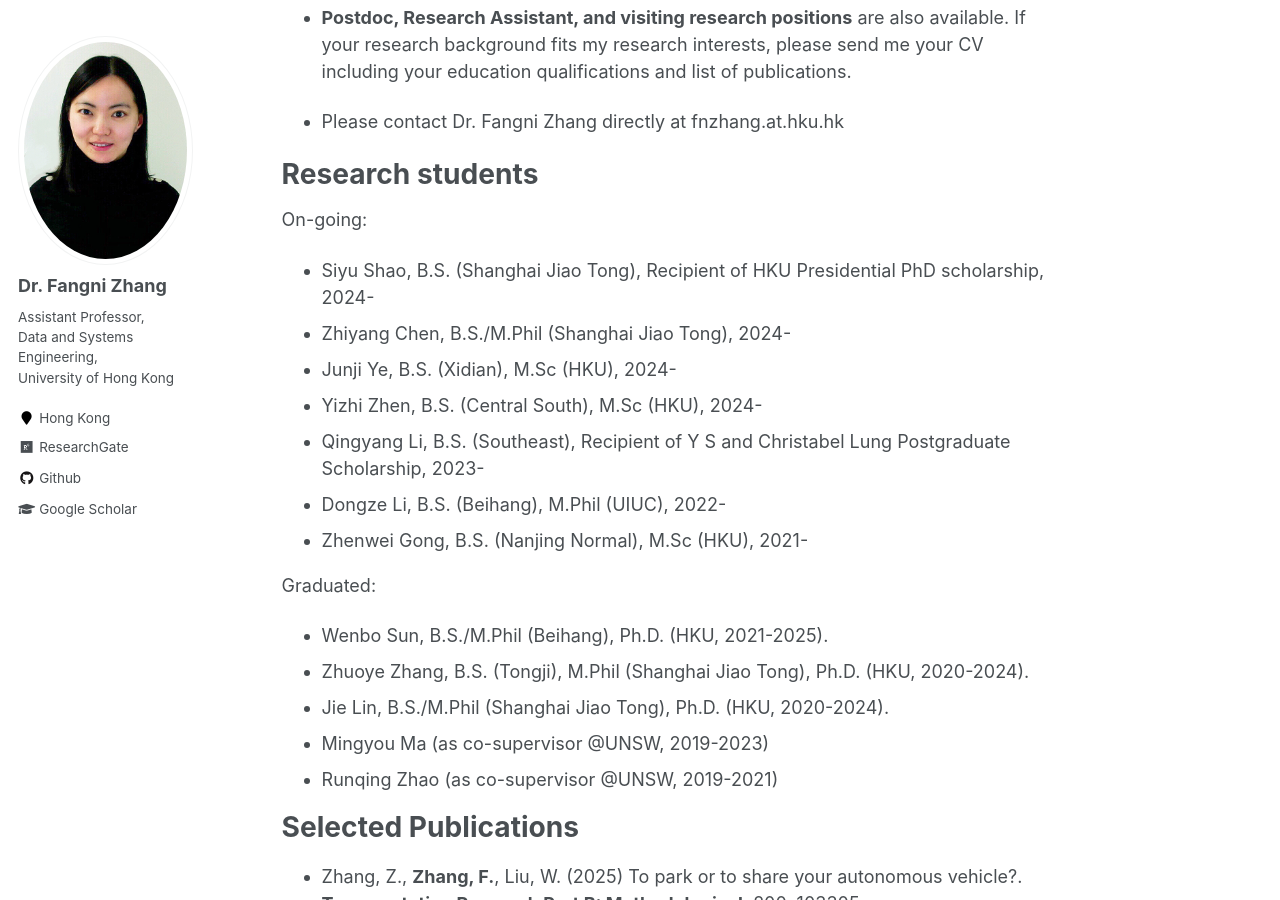
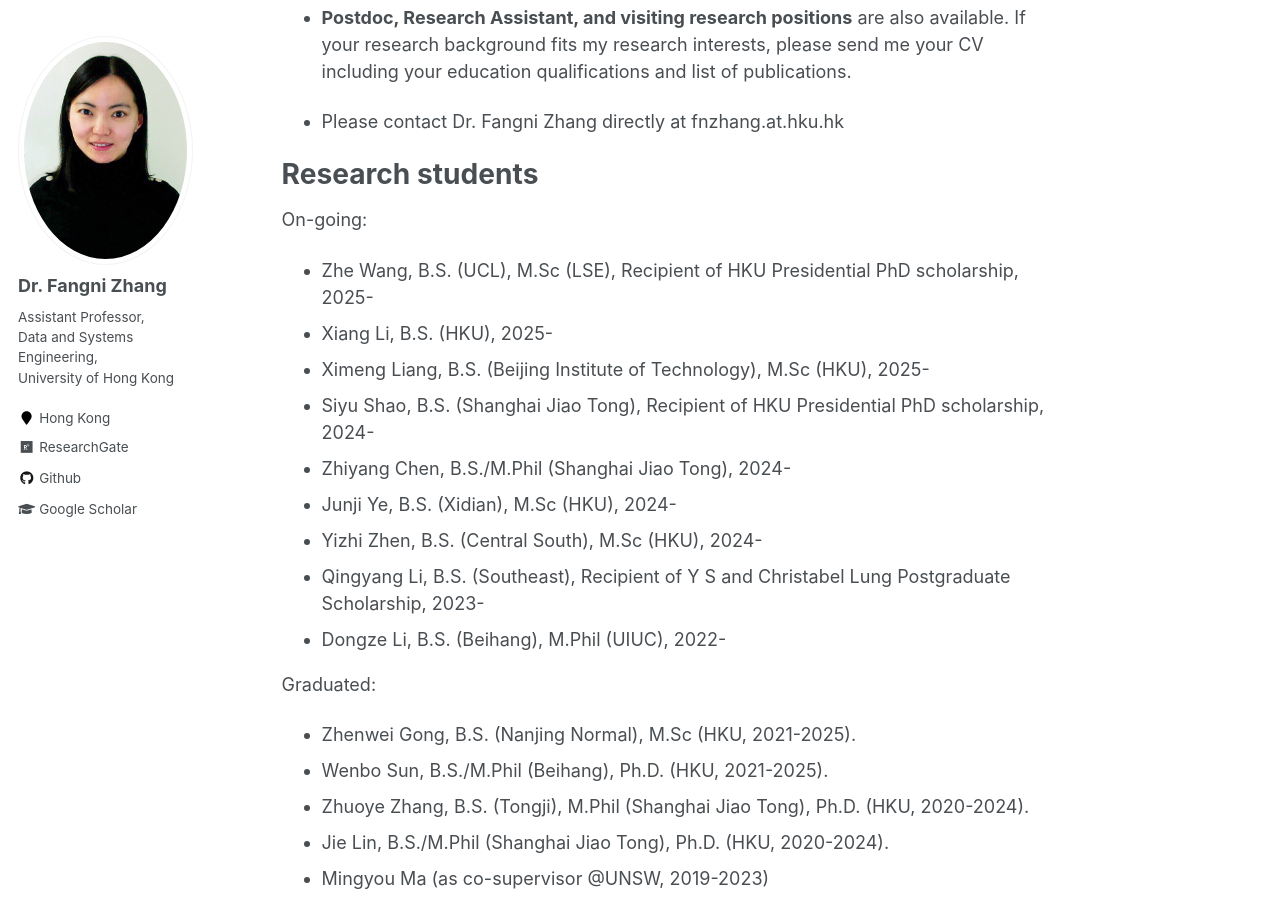
Before and after one commit to fangnizhang/fangnizhang.github.io, a Jekyll site: the page built from _pages/about.md, in a window 1280 px wide and 900 px high, scrolled down 1381 px. Built offline with Jekyll 4.4.1, drawn with Linux system fonts in a browser that asks for light colours.

Commit message:
Update about.md

```diff
--- a/_pages/about.md
+++ b/_pages/about.md
@@ -37,15 +37,18 @@ PhD, Postdoc & Research Assistant positions
 Research students
 ======
 On-going:
+* Zhe Wang, B.S. (UCL), M.Sc (LSE), Recipient of HKU Presidential PhD scholarship, 2025-
+* Xiang Li, B.S. (HKU), 2025-
+* Ximeng Liang, B.S. (Beijing Institute of Technology), M.Sc (HKU), 2025-
 * Siyu Shao, B.S. (Shanghai Jiao Tong), Recipient of HKU Presidential PhD scholarship, 2024-
 * Zhiyang Chen, B.S./M.Phil (Shanghai Jiao Tong), 2024-
 * Junji Ye, B.S. (Xidian), M.Sc (HKU), 2024-
 * Yizhi Zhen, B.S. (Central South), M.Sc (HKU), 2024-
 * Qingyang Li, B.S. (Southeast), Recipient of Y S and Christabel Lung Postgraduate Scholarship, 2023-
 * Dongze Li, B.S. (Beihang), M.Phil (UIUC), 2022-
-* Zhenwei Gong, B.S. (Nanjing Normal), M.Sc (HKU), 2021-
 
 Graduated:
+* Zhenwei Gong, B.S. (Nanjing Normal), M.Sc (HKU, 2021-2025).
 * Wenbo Sun, B.S./M.Phil (Beihang), Ph.D. (HKU, 2021-2025).
 * Zhuoye Zhang, B.S. (Tongji), M.Phil (Shanghai Jiao Tong), Ph.D. (HKU, 2020-2024).
 * Jie Lin, B.S./M.Phil (Shanghai Jiao Tong), Ph.D. (HKU, 2020-2024).
```
